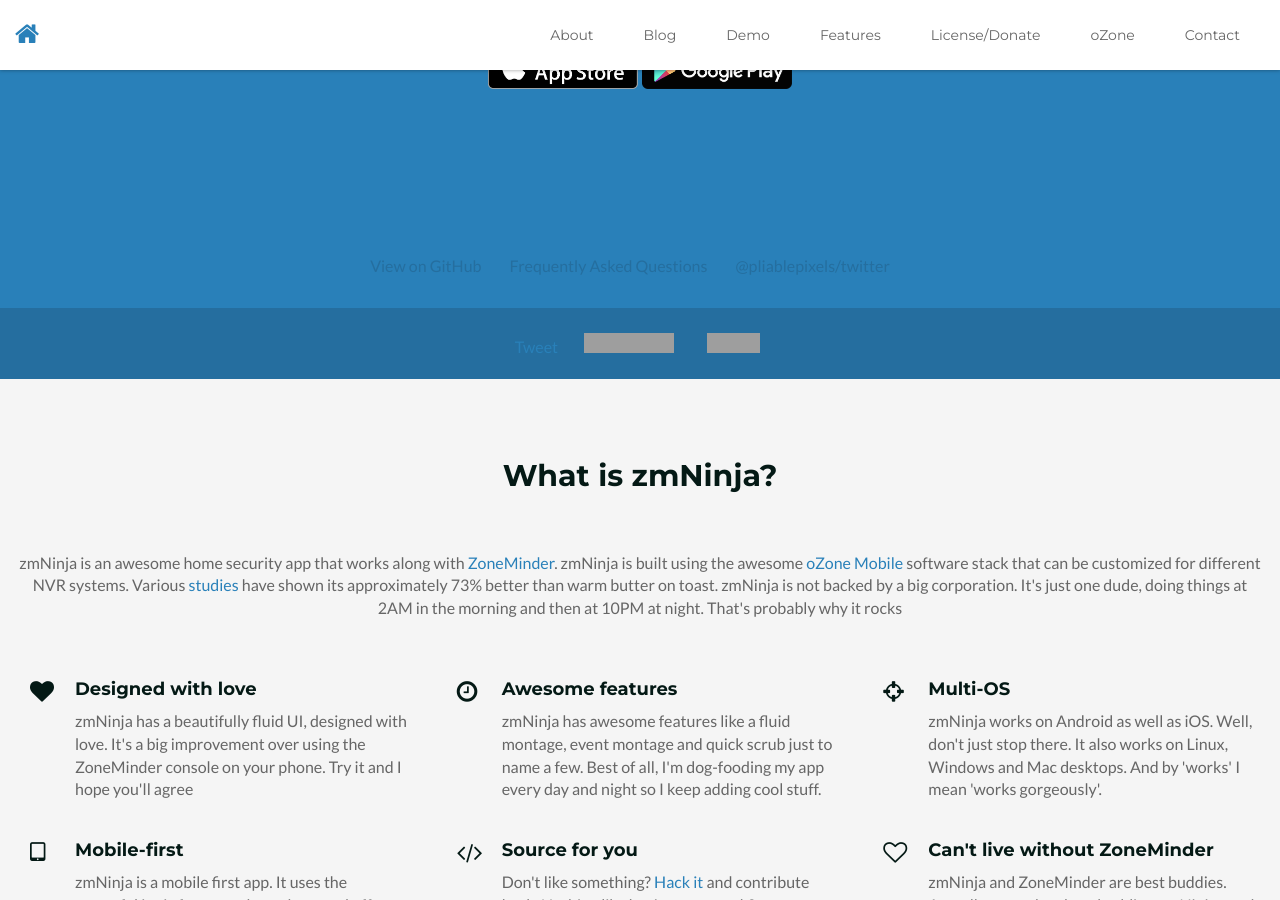
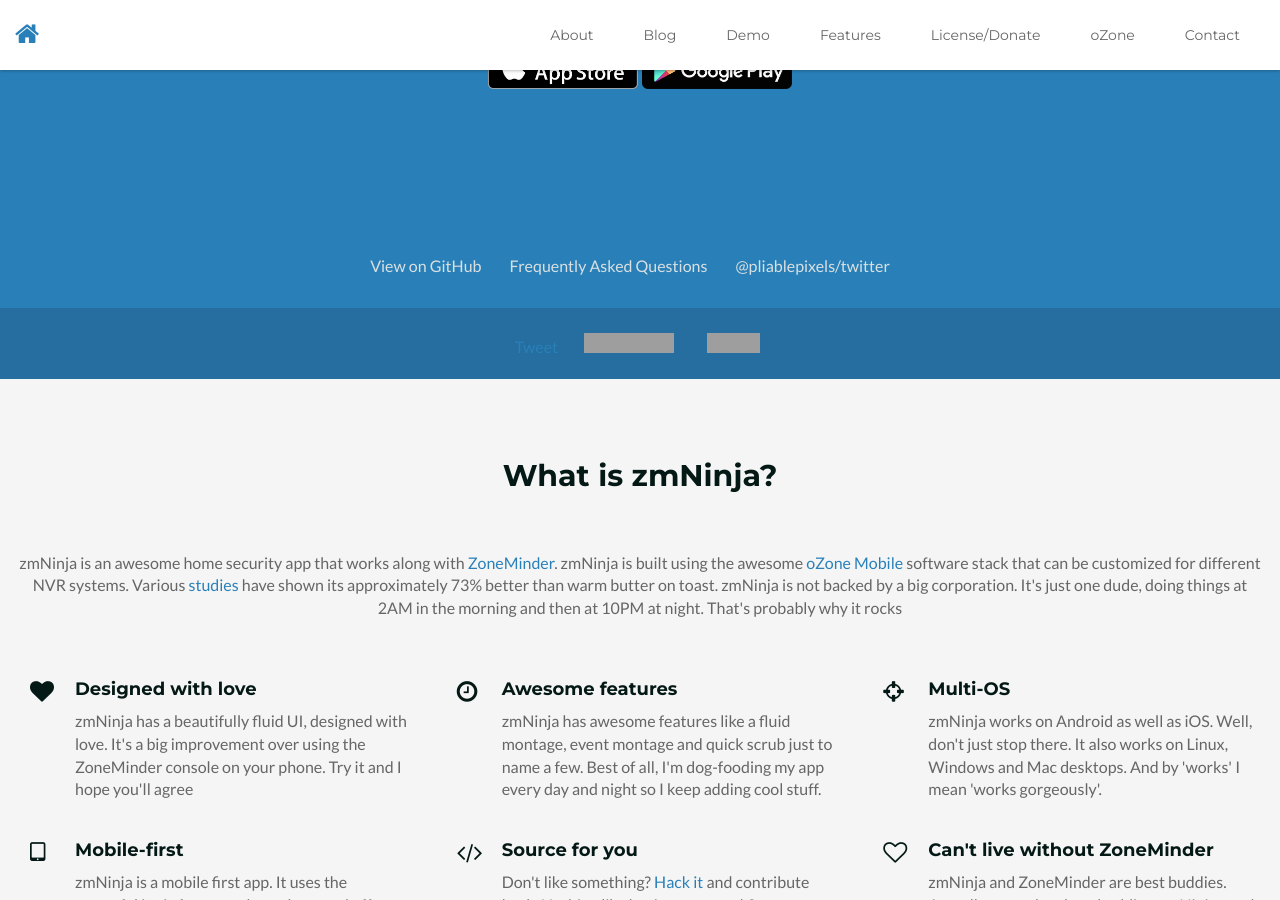
Before and after one commit to pliablepixels/pliablepixels.github.io, a Jekyll site: the page built from index.html, in a window 1280 px wide and 900 px high, scrolled down 567 px. Built offline with Jekyll 4.4.1, drawn with Linux system fonts in a browser that asks for light colours; comment, search, counter and statistics services are not loaded; grey boxes are pictures that could not be loaded.

Commit message:
Fixed footer color to make it readable

```diff
--- a/_includes/promo.html
+++ b/_includes/promo.html
@@ -40,10 +40,10 @@
         <br/>
         <br/>
 
-        <ul class="meta list-inline">
-            <li><a href="https://github.com/pliablepixels/zmNinja" target="_blank">View on GitHub</a></li>
-            <li><a href="https://github.com/pliablepixels/zmNinja/wiki/FAQ" target="_blank">Frequently Asked Questions</a></li>
-            <li><a href="https://twitter.com/pliablepixels" target="_blank">@pliablepixels/twitter</a></li>
+        <ul class="meta list-inline" >
+            <li><a style="color:#DADFE1" href="https://github.com/pliablepixels/zmNinja"  target="_blank">View on GitHub</a></li>
+            <li><a style="color:#DADFE1" href="https://github.com/pliablepixels/zmNinja/wiki/FAQ" target="_blank">Frequently Asked Questions</a></li>
+            <li><a style="color:#DADFE1" href="https://twitter.com/pliablepixels" target="_blank">@pliablepixels/twitter</a></li>
         </ul>
         <!--//meta-->
 
```
